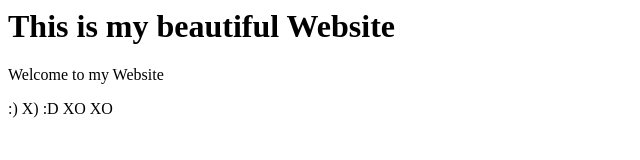
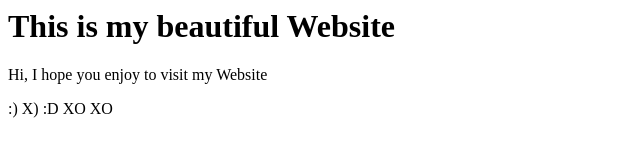
Before and after one commit to ashwinee007-star/awesome-repo, a plain HTML site: page index.html in a window 1280 px wide. Shown: the whole page, without its empty margins (0-640 px from the left). Drawn offline with Linux system fonts and the light colour scheme.

Commit message:
changed welcome to hi

```diff
--- a/index.html
+++ b/index.html
@@ -1,6 +1,6 @@
 <html>
 <title>This is my Website </title>
 <h1>This is my beautiful Website</h1>
-<p> Welcome to my Website</p>
+<p> Hi, I hope you enjoy to visit my Website</p>
 <p> :) X) :D XO XO</p>
 </html>
```
